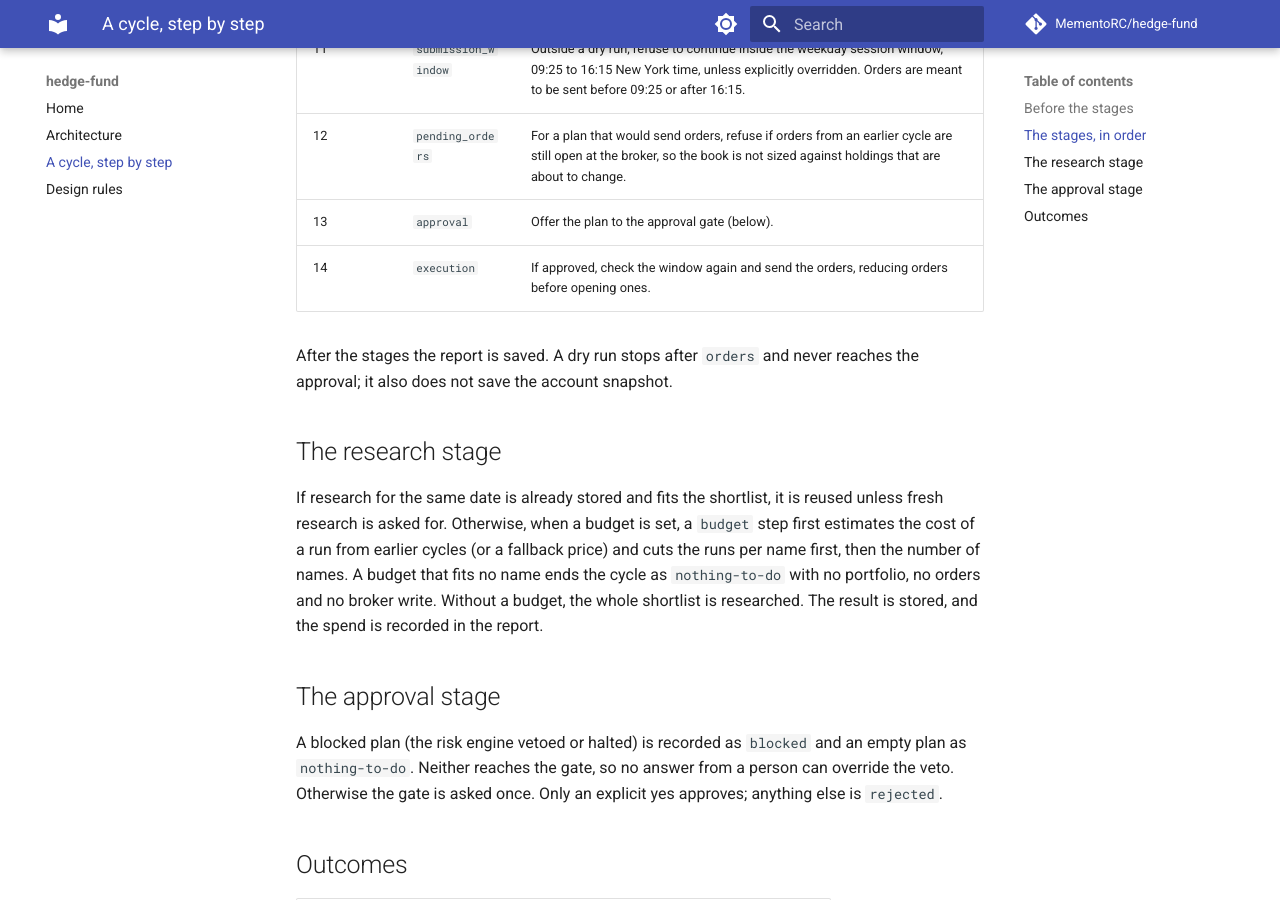
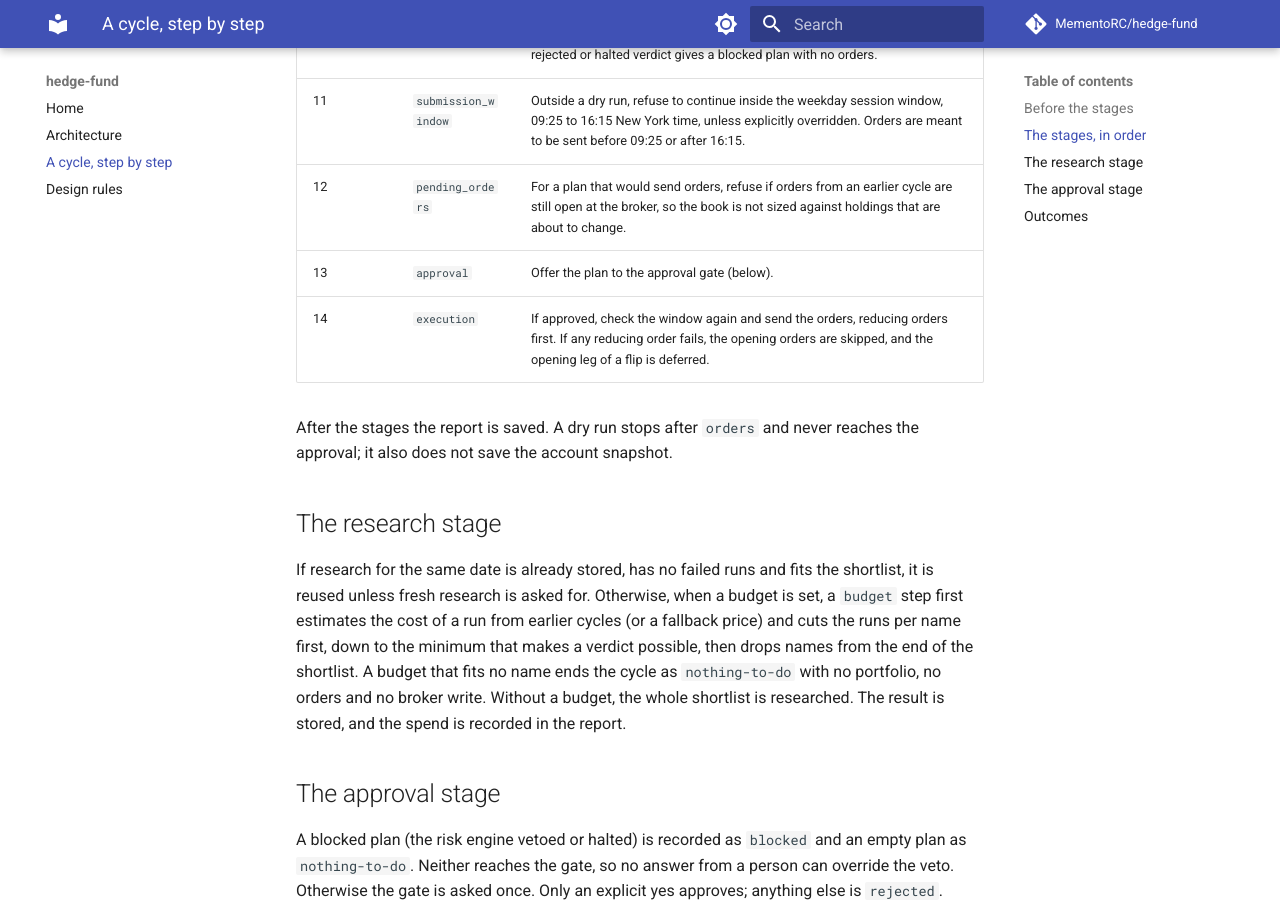
Before and after one commit to MementoRC/hedge-fund, an MkDocs documentation site: the page built from website/docs/cycle.md, in a window 1280 px wide and 900 px high, scrolled down 1163 px. Built offline with MkDocs 1.6.1 and Material for MkDocs 9.7.7, drawn with Linux system fonts in a browser that asks for light colours; comment, search, counter and statistics services are not loaded; some of the changed text lies outside the part shown.

Commit message:
docs(site): sharpen the cycle page on order sequencing, research reuse and budget cuts
Co-Authored-By: Claude Opus 5.5 <noreply@anthropic.com>
Claude-Session: https://claude.ai/code/session_01S3U3ZJUBgsGk1PFH6NdCDr

```diff
--- a/website/docs/cycle.md
+++ b/website/docs/cycle.md
@@ -1,6 +1,6 @@
 # A cycle, step by step
 
-A cycle is one paper-trading run, from reading the account to sending orders. It runs over injected interfaces: a data provider, a fundamentals provider, a researcher, a broker, an approval gate and stores. Whatever happens, exactly one report is saved at the end. The stage names below are the ones the report records, so a failed cycle says where it stopped.
+A cycle is one paper-trading run, from reading the account to sending orders. It runs over injected interfaces: a data provider, a fundamentals provider, a researcher, a broker, an approval gate and stores. Whatever happens, the cycle tries to save exactly one report at the end. The stage names below are the ones the report records, so a failed cycle says where it stopped. The recorded stage can also be `inputs` (the checks before the first stage) or `budget` (the cost estimate in the research stage).
 
 ## Before the stages
 
@@ -23,13 +23,13 @@ The cycle first checks its inputs. The date must be today or the previous weekda
 | 11 | `submission_window` | Outside a dry run, refuse to continue inside the weekday session window, 09:25 to 16:15 New York time, unless explicitly overridden. Orders are meant to be sent before 09:25 or after 16:15. |
 | 12 | `pending_orders` | For a plan that would send orders, refuse if orders from an earlier cycle are still open at the broker, so the book is not sized against holdings that are about to change. |
 | 13 | `approval` | Offer the plan to the approval gate (below). |
-| 14 | `execution` | If approved, check the window again and send the orders, reducing orders before opening ones. |
+| 14 | `execution` | If approved, check the window again and send the orders, reducing orders first. If any reducing order fails, the opening orders are skipped, and the opening leg of a flip is deferred. |
 
 After the stages the report is saved. A dry run stops after `orders` and never reaches the approval; it also does not save the account snapshot.
 
 ## The research stage
 
-If research for the same date is already stored and fits the shortlist, it is reused unless fresh research is asked for. Otherwise, when a budget is set, a `budget` step first estimates the cost of a run from earlier cycles (or a fallback price) and cuts the runs per name first, then the number of names. A budget that fits no name ends the cycle as `nothing-to-do` with no portfolio, no orders and no broker write. Without a budget, the whole shortlist is researched. The result is stored, and the spend is recorded in the report.
+If research for the same date is already stored, has no failed runs and fits the shortlist, it is reused unless fresh research is asked for. Otherwise, when a budget is set, a `budget` step first estimates the cost of a run from earlier cycles (or a fallback price) and cuts the runs per name first, down to the minimum that makes a verdict possible, then drops names from the end of the shortlist. A budget that fits no name ends the cycle as `nothing-to-do` with no portfolio, no orders and no broker write. Without a budget, the whole shortlist is researched. The result is stored, and the spend is recorded in the report.
 
 ## The approval stage
 
```
